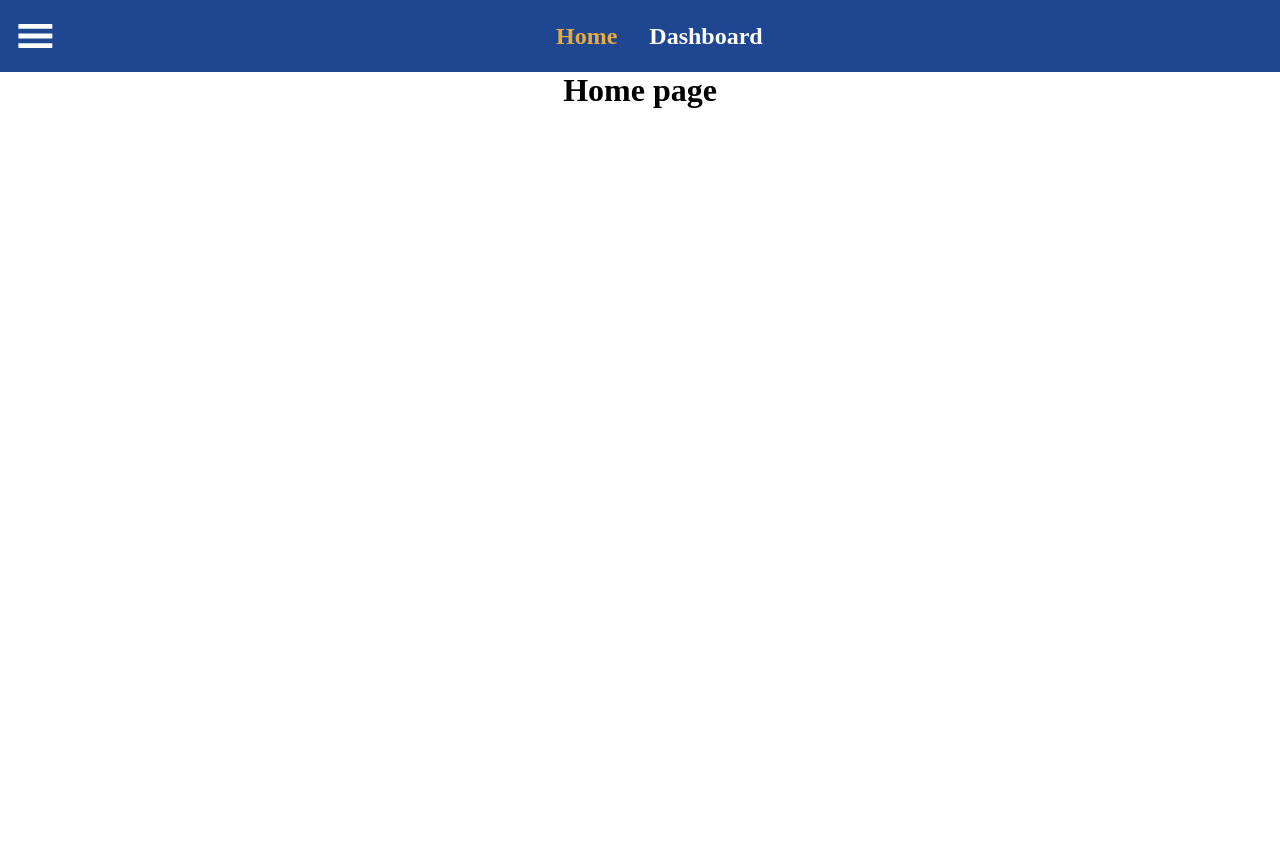
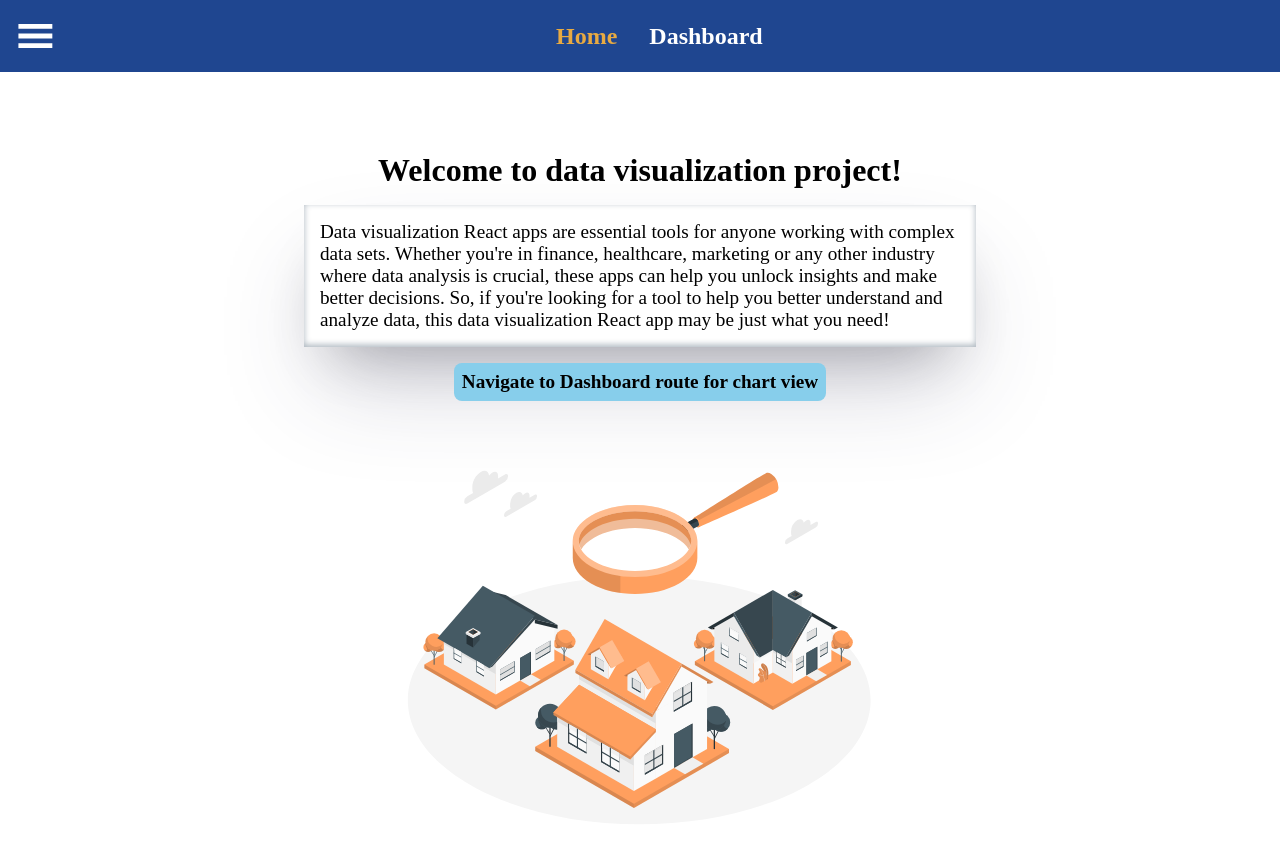
Before and after one commit to webdev-hemant/react-data-viz, a React (Create React App) app: page / in a window 1280 px wide. Shown: the top 846 px of the page. Before the commit the page ends 800 px from the top, so only its background shows below. Built offline with nearby package versions, Linux system fonts and the light colour scheme.

Commit message:
home page complete

```diff
--- a/public/index.html
+++ b/public/index.html
@@ -10,7 +10,7 @@
       content="Web site created using create-react-app"
     />
     <!-- <link rel="apple-touch-icon" href="%PUBLIC_URL%/logo192.png" /> -->
-    <title>Data Visulization</title>
+    <title>Data Visualization</title>
   </head>
   <body>
     <noscript>You need to enable JavaScript to run this app.</noscript>
--- a/src/modules/HomeModule/home.module.scss
+++ b/src/modules/HomeModule/home.module.scss
@@ -1,8 +1,35 @@
 // @import "styles/base.module.scss";
 
 .homePageWrapper {
+  margin-top: 5rem;
   h1 {
     text-align: center;
+  }
+  .paraWrapper {
+    padding: 1rem;
+    width: 50vw;
+    margin: 1rem auto;
+    box-shadow: rgba(50, 50, 93, 0.25) 0px 50px 100px -20px,
+      rgba(0, 0, 0, 0.3) 0px 30px 60px -30px,
+      rgba(10, 37, 64, 0.35) 0px -2px 6px 0px inset;
+    @media screen and (max-width: 768px) {
+      width: 80vw;
+    }
+    .paragraph {
+      font-size: 1.2rem;
+    }
+  }
+  .navigateHeading {
+    display: flex;
+    align-items: center;
+    justify-content: center;
+    h4 {
+      border-radius: 8px;
+      padding: 0.5rem;
+      text-align: center;
+      background-color: skyblue;
+      font-size: 1.2rem;
+    }
   }
   .imageWrapper {
     height: 500px;
--- a/src/modules/HomeModule/index.jsx
+++ b/src/modules/HomeModule/index.jsx
@@ -1,13 +1,27 @@
 import React from "react";
-// import homeSvg from "images/home.svg";
+import homeSvg from "../../images/home.svg";
 import styles from "./home.module.scss";
 
 const HomeModule = () => {
   return (
     <div className={styles.homePageWrapper}>
-      <h1>Home page</h1>
+      <h1>Welcome to data visualization project!</h1>
+      <div className={styles.paraWrapper}>
+        <p className={styles.paragraph}>
+          Data visualization React apps are essential tools for anyone working
+          with complex data sets. Whether you're in finance, healthcare,
+          marketing or any other industry where data analysis is crucial, these
+          apps can help you unlock insights and make better decisions. So, if
+          you're looking for a tool to help you better understand and analyze
+          data, this data visualization React app may be just what you need!
+        </p>
+      </div>
+
+      <div className={styles.navigateHeading}>
+        <h4>Navigate to Dashboard route for chart view</h4>
+      </div>
       <div className={styles.imageWrapper}>
-        {/* <img src={homeSvg} loading="lazy" alt="home image svg" /> */}
+        <img src={homeSvg} loading="lazy" alt="home image svg" />
       </div>
     </div>
   );
```
Also changed, not shown: src/images/home.svg (added).
